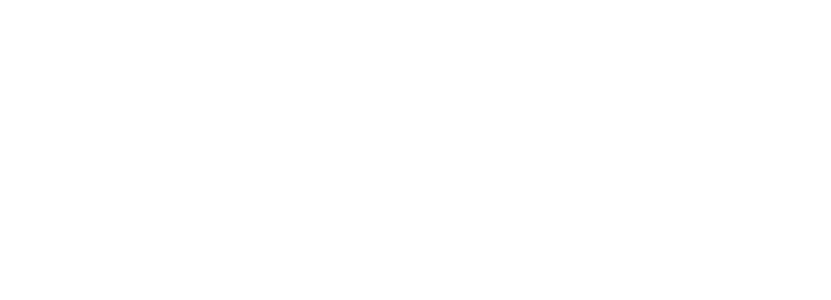
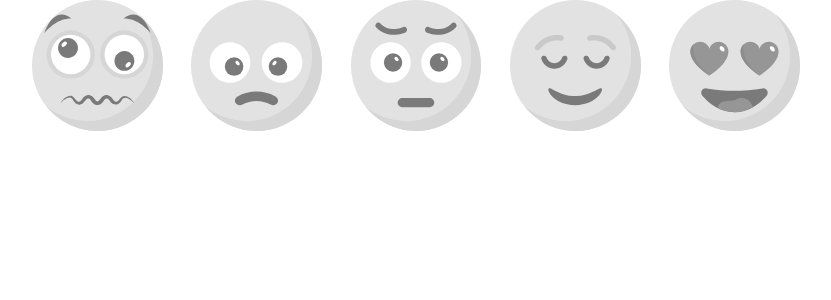
Before and after one commit to noctual/lecture-estimation, a React (Create React App) app: page / in a window 1280 px wide. Shown: the top 300 px of the page, without its empty margins (224-1055 px from the left). Built offline with nearby package versions, Linux system fonts and the light colour scheme.

Commit message:
Create reaction form componet

```diff
--- a/src/App.css
+++ b/src/App.css
@@ -0,0 +1,30 @@
+.main {
+  width: 60%;
+  margin: 0 auto;
+}
+
+.reactions {
+  display: flex;
+  justify-content: space-between;
+}
+
+.reactions__radio-wrapper {
+  position: relative;
+  width: 17%;
+}
+
+.reactions__radio {
+  display: none;
+}
+
+.reactions__label {
+  display: block;
+  cursor: pointer;
+  filter: grayscale(100%);
+  opacity: 0.7;
+}
+
+.reactions__radio:checked + .reactions__label, .reactions__radio:hover + .reactions__label{
+  filter: none;
+  opacity: 1;
+}
--- a/src/App.js
+++ b/src/App.js
@@ -1,10 +1,13 @@
 import './App.css';
 import ReactionsList from './ReactionsList';
 import firebase from './Firebase';
+import LectureReaction from './LectureReaction'
 
 function App() {
   return (
-    <main></main>
+    <main className="main">
+      <LectureReaction lectureId="-MZhoqcP8rcQjxaCNbZK" />
+    </main>
   );
 }
 
--- /dev/null
+++ b/src/LectureReaction.js
@@ -0,0 +1,35 @@
+import React,{Component} from 'react';
+import firebase from './Firebase';
+import ReactionsList from './ReactionsList';
+
+class LectureReaction extends Component{
+    constructor(props) {
+      super(props);
+      let localReaction = localStorage.getItem(this.props.lectureId);
+      this.state = {reaction: localReaction, disabled: localReaction !== null};
+    }
+
+    handleChange = (e) => {
+      this.setState({reaction: e.target.value, disabled: true});
+      firebase.database().ref("/lectures/" + this.props.lectureId + "/estimations/" + e.target.value).get().then(
+        (snapshot) => snapshot.getRef().set(snapshot.val() + 1)
+      );
+      localStorage.setItem(this.props.lectureId, e.target.value-0);
+    }
+
+    render() {
+      const listReactions = Object.keys(ReactionsList).map((key) =>
+          <div className="reactions__radio-wrapper">
+            <input className="reactions__radio" type="radio" name="reaction" id={"reaction-" + key} value={key} onChange={this.handleChange} disabled={this.state.disabled} checked={key == this.state.reaction ? "checked" : ""} />
+            <label className="reactions__label" for={"reaction-" + key}>
+              <img src={ReactionsList[key]} />
+            </label>
+          </div>
+      );
+      return (
+        <form className="reactions">{listReactions}</form>
+      );
+    }
+}
+
+export default LectureReaction;
```
